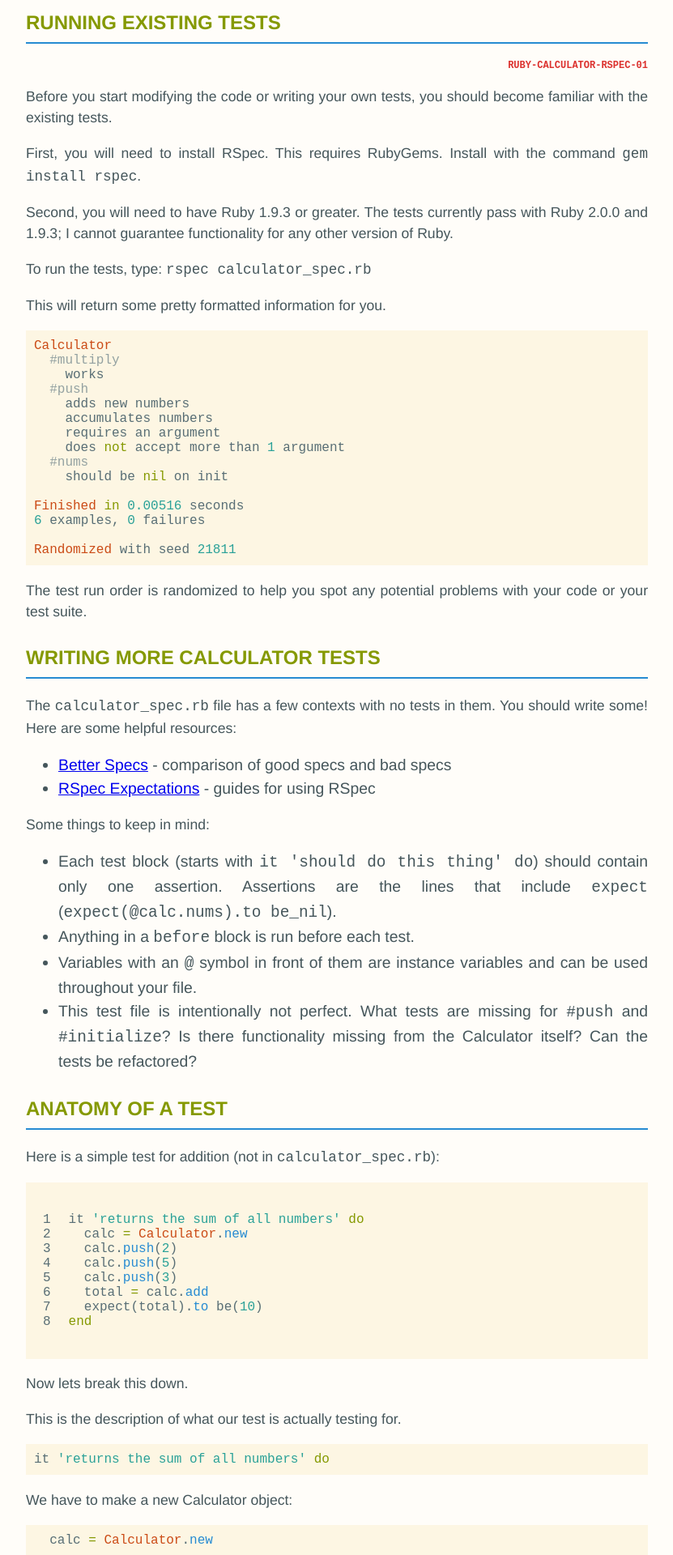
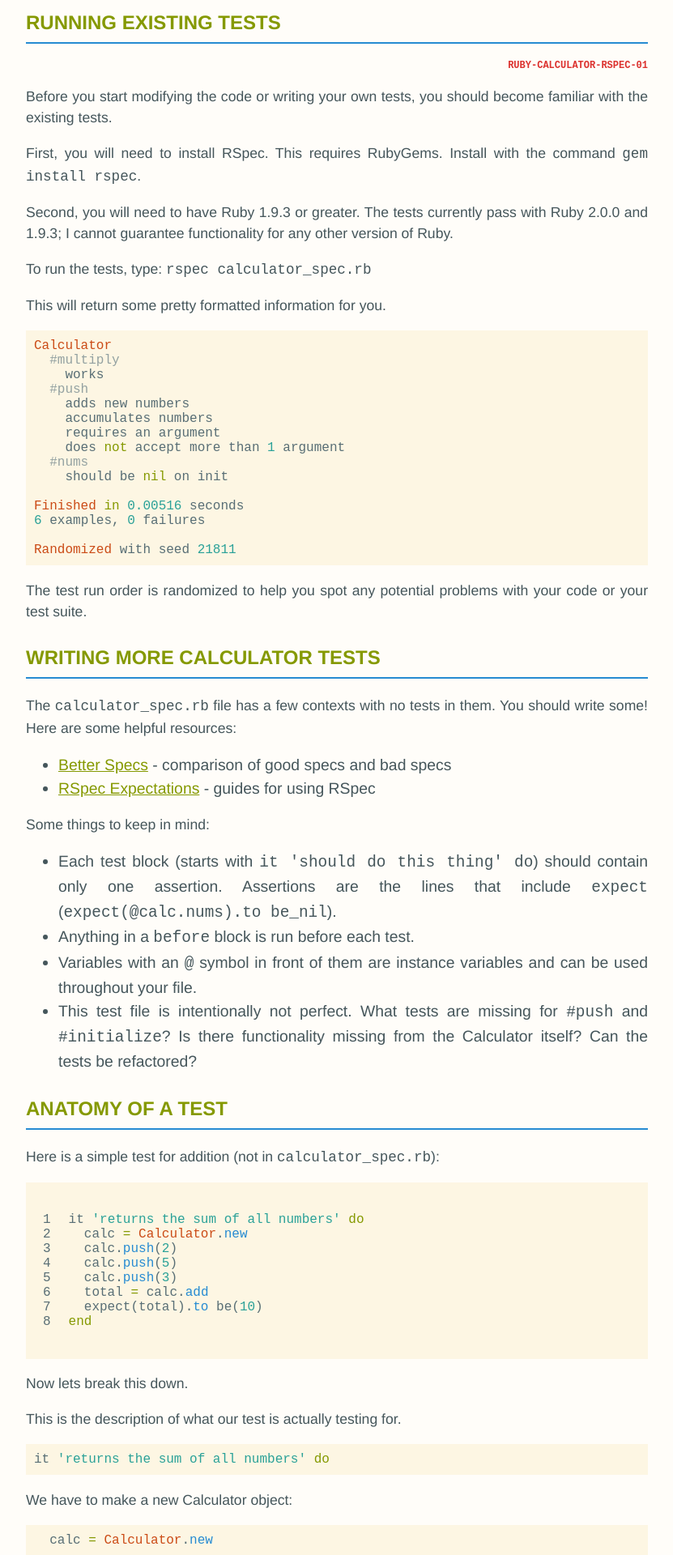
Before and after one commit to feministy/testing, a Jekyll site: the page built from _posts/2014-01-24-ruby-rspec.md, in a window 1280 px wide. Shown: the part 2914-4834 px from the top of the page at 81% size, without its empty margins (224-1055 px from the left). Built offline with Jekyll 4.4.1, drawn with Linux system fonts in a browser that asks for light colours; Markdown is read by kramdown in place of the engine named in the settings.

```diff
--- a/sass/_variables.scss
+++ b/sass/_variables.scss
@@ -14,6 +14,8 @@ $text: #45565b;
 %padding10x0 { padding: 10px 0px; }
 %padding25x0 { padding: 25px 0px; }
 %textColor { color: $text; }
+%textDarkPink { color: $dark-pink; }
+%textGreen { color: $green; }
 %uppercase { text-transform: uppercase; }
 %weight300 { font-weight: 300; }
 %weight400 { font-weight: 400; }
--- a/stylesheets/main.css
+++ b/stylesheets/main.css
@@ -23,11 +23,21 @@ html, body,
 }
 
 /* line 17, ../sass/_variables.scss */
+.post h6 {
+  color: #dc322f;
+}
+
+/* line 18, ../sass/_variables.scss */
+a, h1, .post h2 {
+  color: #859900;
+}
+
+/* line 19, ../sass/_variables.scss */
 h1, h2, h3, h4, h5, h6 {
   text-transform: uppercase;
 }
 
-/* line 21, ../sass/_variables.scss */
+/* line 23, ../sass/_variables.scss */
 h1, h2, h3, h4, h5, h6 {
   font-weight: 900;
 }
@@ -46,26 +56,23 @@ p, ul, li {
   text-align: justify;
 }
 
-/* line 17, ../sass/main.scss */
+/* line 21, ../sass/main.scss */
 pre {
   padding: 10px;
 }
 
-/* line 28, ../sass/main.scss */
+/* line 32, ../sass/main.scss */
 h1 {
   border-bottom: 4px solid #268bd2;
-  color: #859900;
 }
 
-/* line 34, ../sass/main.scss */
+/* line 38, ../sass/main.scss */
 .post h2 {
   border-bottom: 2px solid #268bd2;
-  color: #859900;
 }
-/* line 38, ../sass/main.scss */
+/* line 42, ../sass/main.scss */
 .post h6 {
   font-family: monospace, "proxima-nova", "Proxima Nova", Helvetica, Arial, sans-serif;
-  color: #dc322f;
   padding: 0px;
   margin: 0px;
   text-align: right;
```
Also changed, not shown: sass/main.scss (+7 -3 lines).
